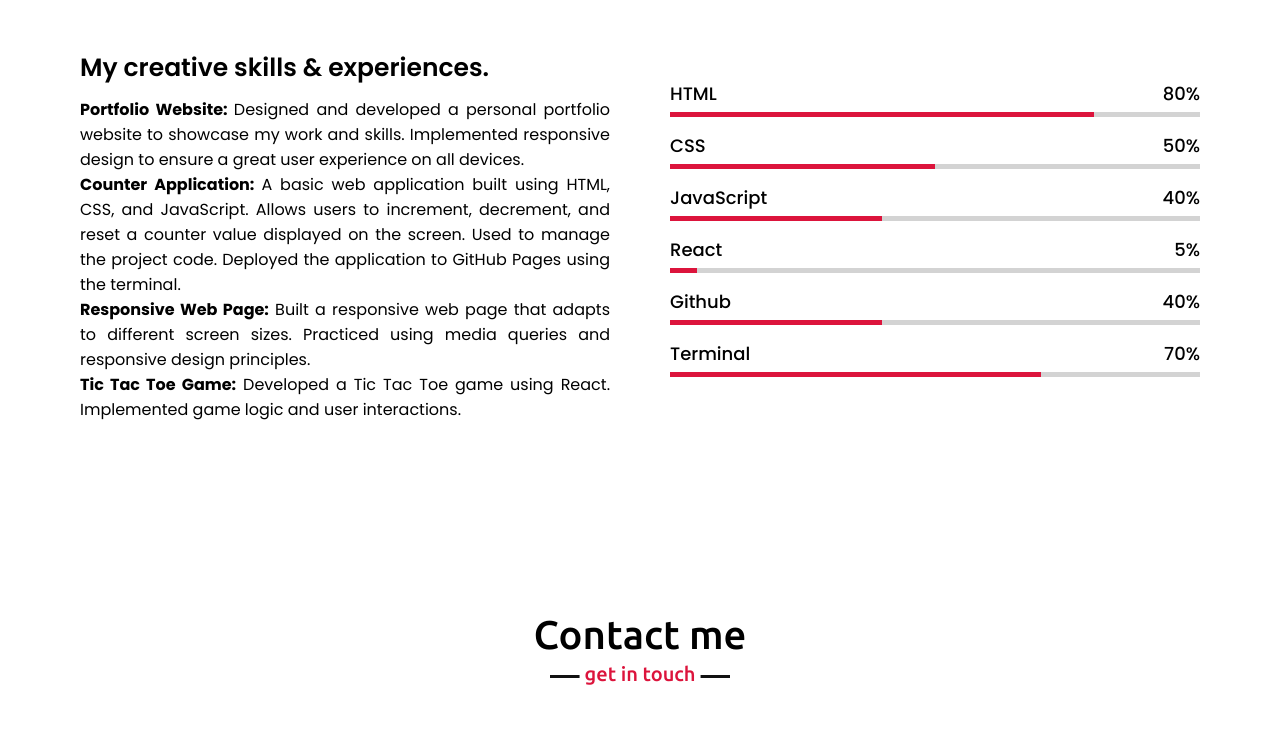
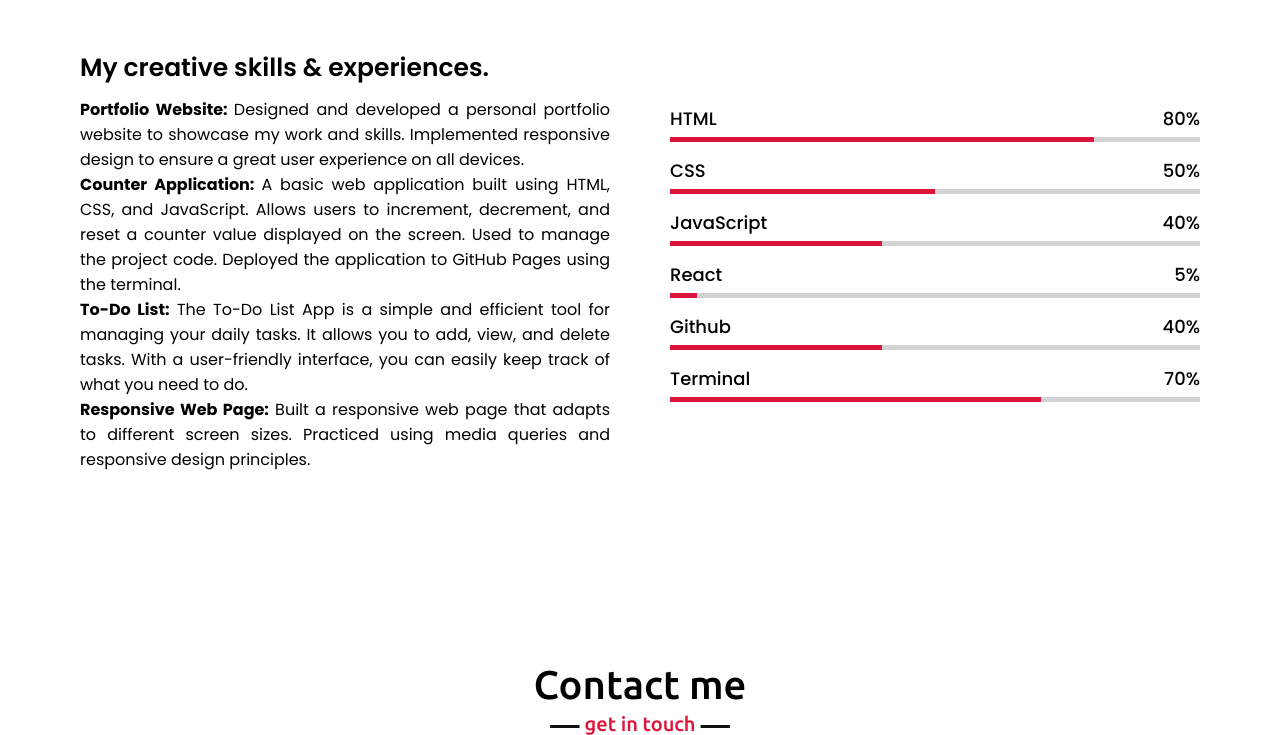
Before and after one commit to ggaisumov/portfolio, a plain HTML site: page index.html in a window 1280 px wide. Shown: the part 1695-2430 px from the top of the page. Drawn offline with nearby package versions, Linux system fonts and the light colour scheme.

Commit message:
add new skill, update resume

```diff
--- a/index.html
+++ b/index.html
@@ -59,7 +59,7 @@
             I've seen how technology is important in medicine and many other areas, and I want to contribute to this growing field.
             Learning new things and working on creative projects excite me. I want to keep learning and become better at frontend development.
             Meeting new people in the tech world and working on interesting projects are my goals.</p>
-            <a href="gretacv/greta-cv.pdf" download="greta-cv.pdf">Download CV</a>
+            <a href="gretacv/gretagaisumovcv.pdf" download="greta-cv.pdf">Download CV</a>
         </div>
       </div>
     </div>
@@ -82,12 +82,16 @@
             Allows users to increment, decrement, and reset a counter value displayed on the screen.
             Used to manage the project code.
             Deployed the application to GitHub Pages using the terminal.
+            <br><b>To-Do List:</b>
+            The To-Do List App is a simple and efficient tool for managing your daily tasks.
+            It allows you to add, view, and delete tasks. With a user-friendly interface,
+            you can easily keep track of what you need to do.
             <br><b>Responsive Web Page:</b>
             Built a responsive web page that adapts to different screen sizes.
             Practiced using media queries and responsive design principles.
-            <br><b>Tic Tac Toe Game:</b>
+            <!--<br><b>Tic Tac Toe Game:</b>
             Developed a Tic Tac Toe game using React.
-            Implemented game logic and user interactions.
+            Implemented game logic and user interactions.-->
           </p>
         </div>
         <div class="column right">
--- a/script.js
+++ b/script.js
@@ -25,7 +25,7 @@ $(document).ready(function(){
   })
 });
 
-//typing animation script {
+//typing animation script
   let typed = new Typed(".typing", {
     strings: ["Developer", "Nurse"],
     typeSpeed: 100,
```
Also changed, not shown: 2 other files.
